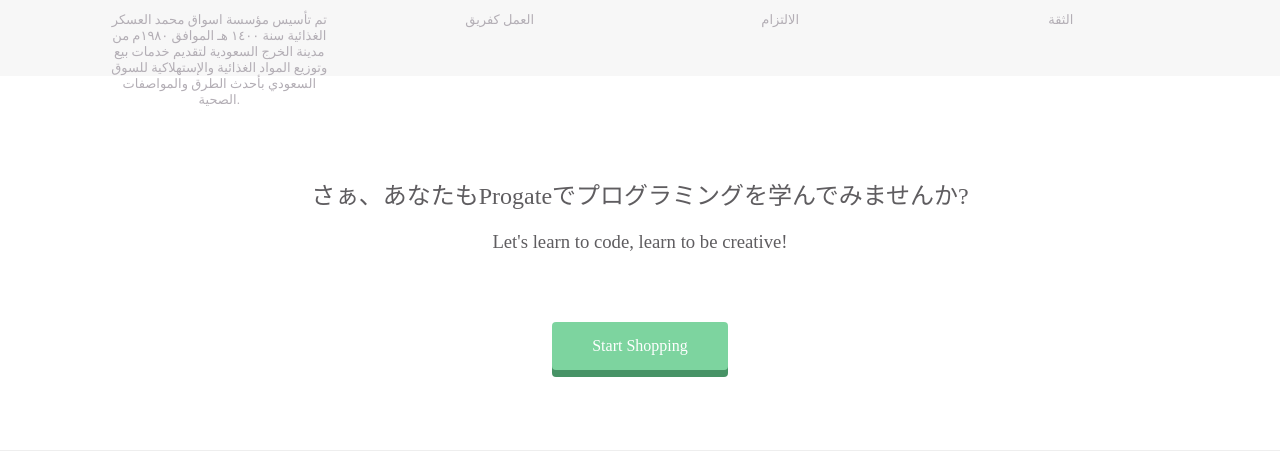
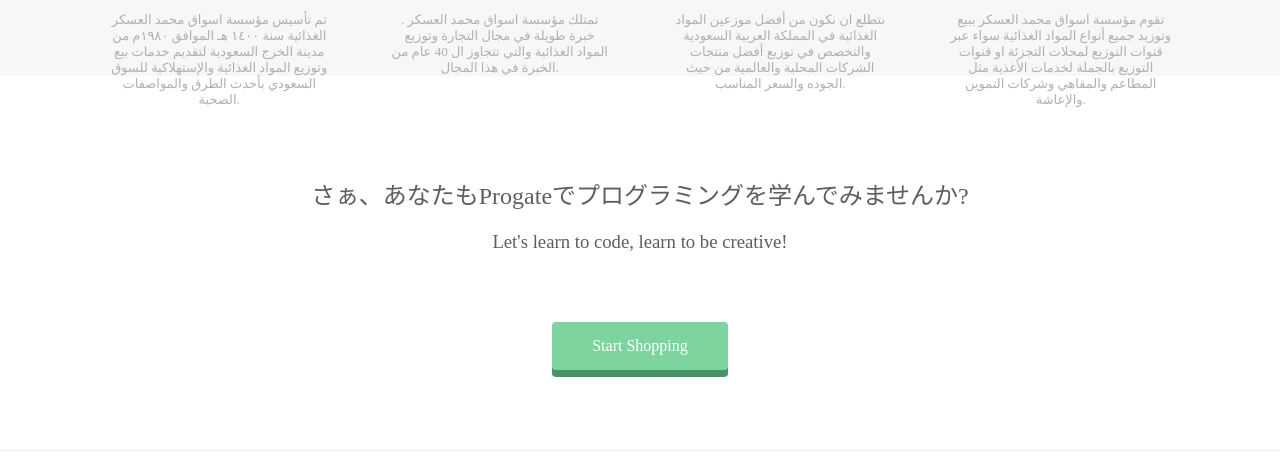
Before and after one commit to hiroshi3040/hiroshi3040.github.io, a plain HTML site: page index.html in a window 1280 px wide. Shown: the part 1146-1605 px from the top of the page. Drawn offline with Linux system fonts and the light colour scheme.

Commit message:
Update index.html

```diff
--- a/index.html
+++ b/index.html
@@ -51,21 +51,24 @@
             <img src="https://prog-8.com/images/html/advanced/jQuery.png">
             <p>TEAMWORK</p>
           </div>
-          <p class="text-contents">العمل كفريق</p>
+          <p class="text-contents">.
+تمتلك مؤسسة اسواق محمد العسكر خبرة طويلة في مجال التجارة وتوزيع المواد الغذائية والتي
+ تتجاوز ال 40 عام من الخبرة في هذا المجال.</p>
         </div>
         <div class="lesson">
           <div class="lesson-icon">
             <img src="https://prog-8.com/images/html/advanced/ruby.png">
             <p>COMMITMENT</p>
           </div>
-          <p class="text-contents">الالتزام</p>
+          <p class="text-contents">نتطلع ان نكون من أفضل موزعين المواد الغذائية في المملكة العربية السعودية والتخصص في توزيع أفضل منتجات الشركات المحلية والعالمية
+من حيث الجوده والسعر المناسب.</p>
         </div>
         <div class="lesson">
           <div class="lesson-icon">
             <img src="https://prog-8.com/images/html/advanced/php.png">
             <p>CONFIDENCE</p>
           </div>
-          <p class="text-contents">الثقة</p>
+          <p class="text-contents">تقوم مؤسسة اسواق محمد العسكر ببيع وتوزيد جميع أنواع المواد الغذائية سواء عبر قنوات التوزيع لمحلات التجزئة او قنوات التوزيع بالجملة لخدمات الأغذية مثل المطاعم والمقاهي وشركات التموين والإعاشة.</p>
         </div>
       </div>
       <div class="clear"></div>
```
